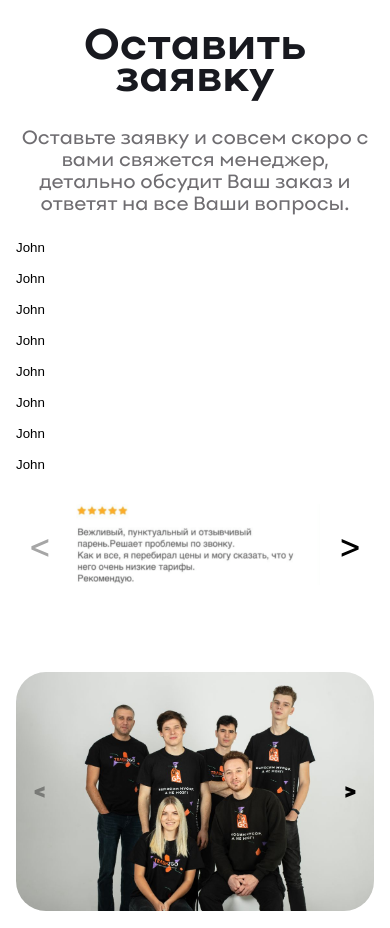
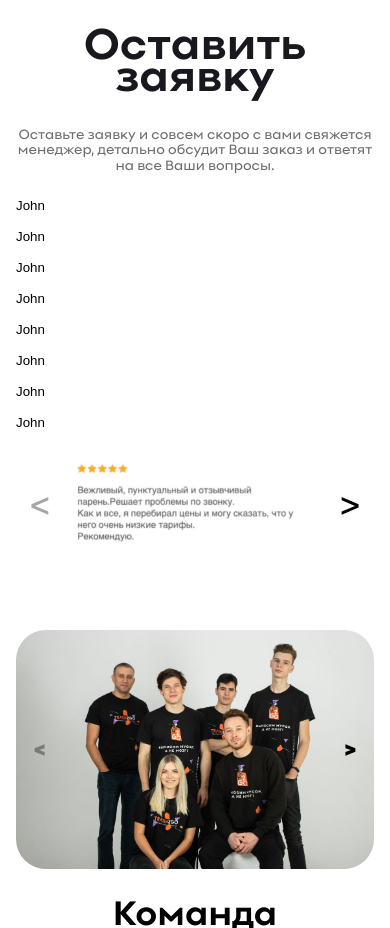
Before and after one commit to bodnariuc-egor/trash2go, a plain HTML site: page index.html in a window 390 px wide. Shown: the part 2380-3308 px from the top of the page. Drawn offline with Linux system fonts and the light colour scheme.

Commit message:
Mobile font size changed

```diff
--- a/css/style.css
+++ b/css/style.css
@@ -970,6 +970,11 @@ body {
 }
 
 @media (max-width: 600px) {
+
+    .email-form__subtitle {
+        font-size: 14px;
+    }
+
     .reviews__logo {
         flex: none;
         width: 20%;
```
